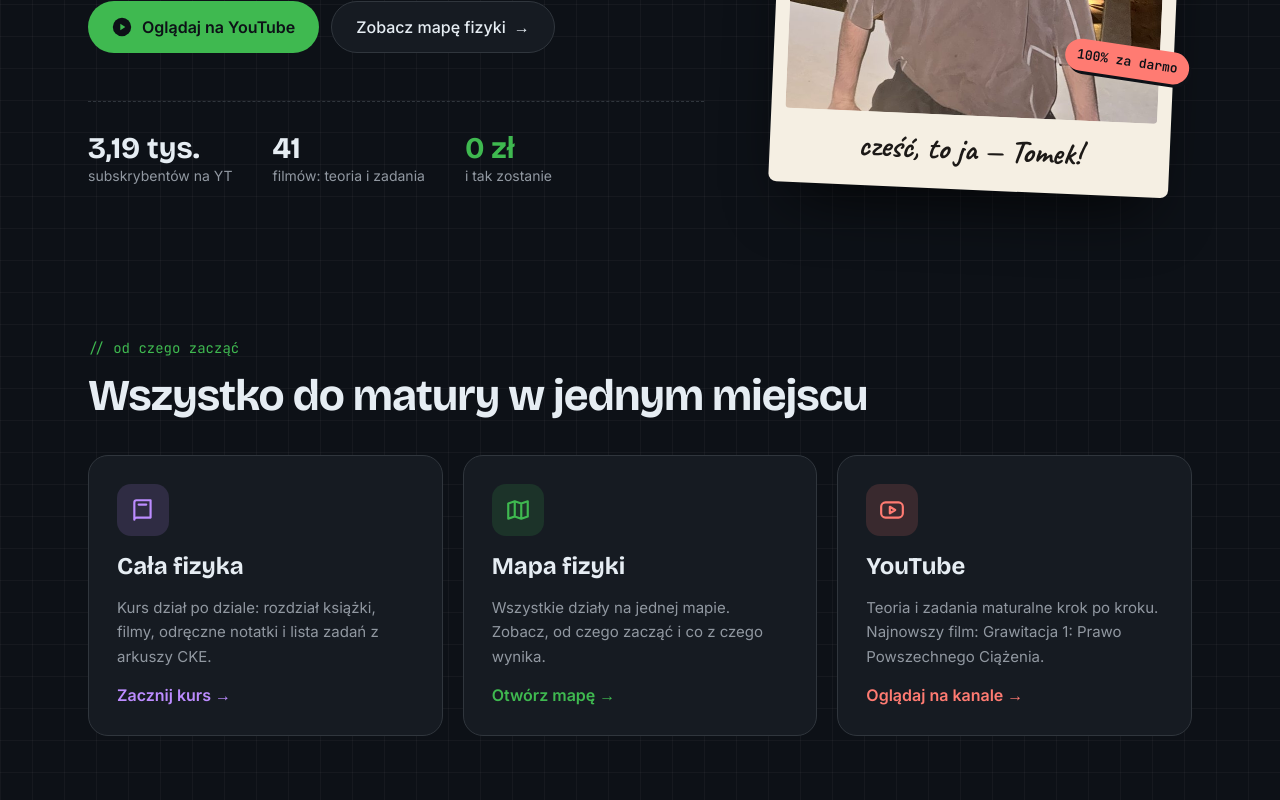
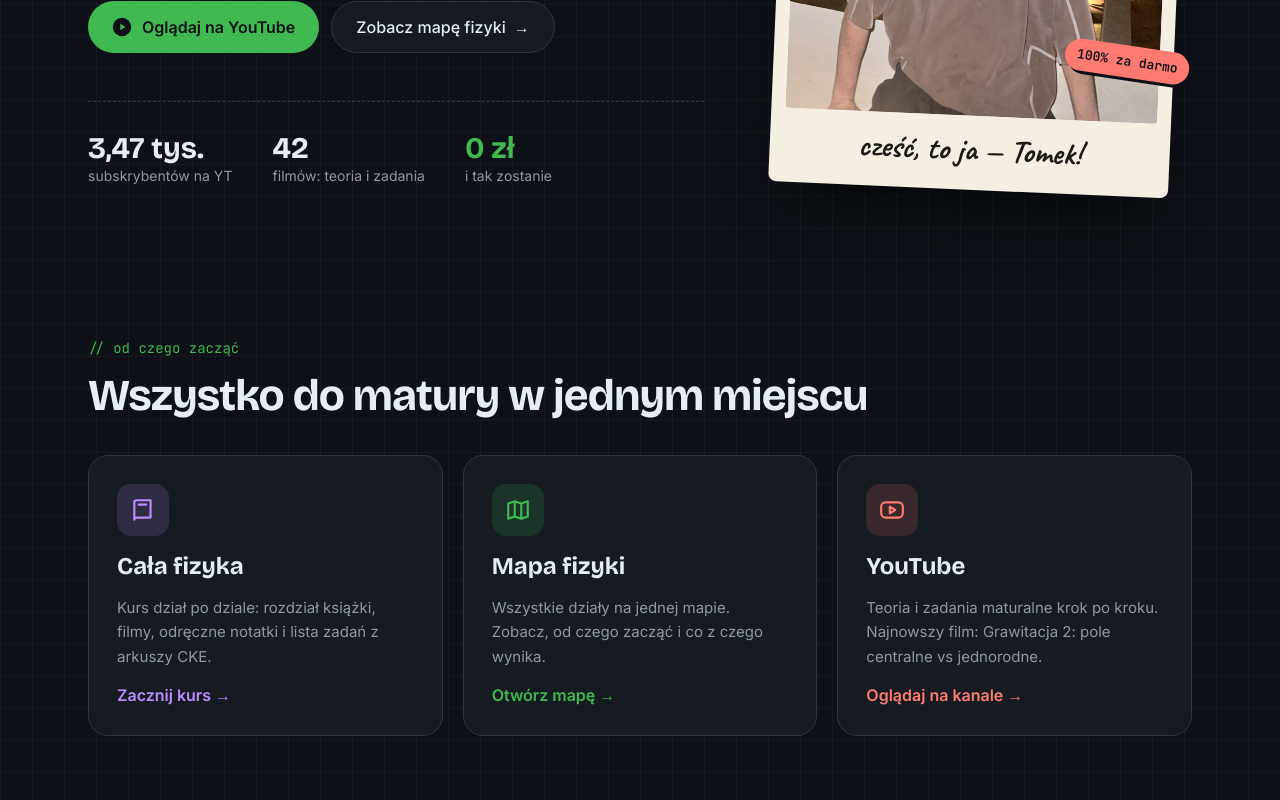
Before and after one commit to tomekstolarczyk/ogarnij-fizyke, a Next.js app: page / in a window 1280 px wide. Shown: the part 540-1340 px from the top of the page. Built offline with nearby package versions, Linux system fonts and the light colour scheme.

Commit message:
chore: add Grawitacja 2 video and update channel stats

```diff
--- a/src/data/site.ts
+++ b/src/data/site.ts
@@ -7,9 +7,9 @@ export const siteLinks = {
 
 // Channel numbers shown on the landing page; update by hand from YouTube Studio
 export const channelStats = {
-  subscribers: "3,19 tys.",
-  videos: 41,
-  latestVideo: "Grawitacja 1: Prawo Powszechnego Ciążenia",
+  subscribers: "3,47 tys.",
+  videos: 42,
+  latestVideo: "Grawitacja 2: pole centralne vs jednorodne",
 };
 
 export type MenuItem = {
--- a/src/data/topics.ts
+++ b/src/data/topics.ts
@@ -335,6 +335,11 @@ export const topics: Topic[] = [
         youtubeId: "IyDWXR1slHY",
         kind: "theory",
       },
+      {
+        title: "Grawitacja 2: pole centralne vs jednorodne",
+        youtubeId: "aelCvsW6Uss",
+        kind: "theory",
+      },
     ],
     notes: [],
     exercises: [],
```
